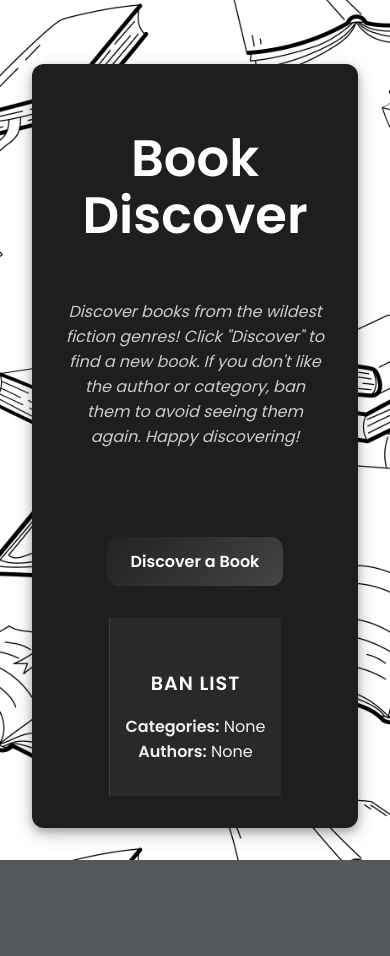
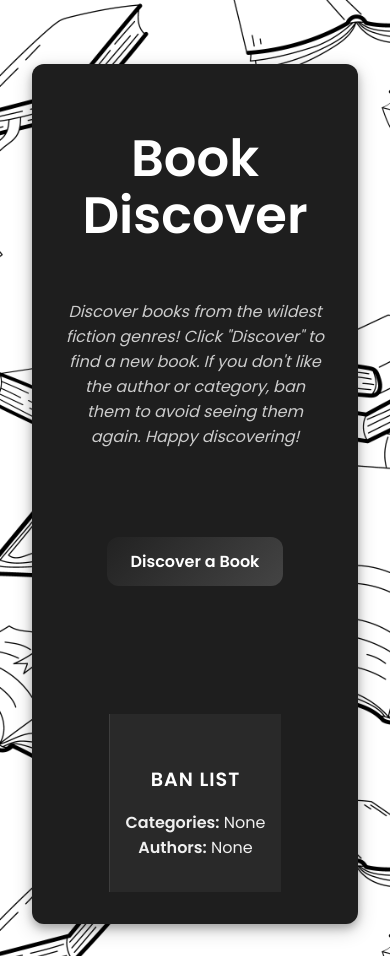
Before and after one commit to angiervr81/BookiClick, a React (Vite) app in the folder BookiClick/: page / in a window 390 px wide. Before the commit the page ends 860 px from the top, so only its background shows below. Built offline with nearby package versions, Linux system fonts and the light colour scheme.

Commit message:
Updating app.css
adding history display and adjusting book info

```diff
--- a/BookiClick/src/App.css
+++ b/BookiClick/src/App.css
@@ -55,6 +55,8 @@
   padding: 2rem;
   box-shadow: 0 4px 8px rgba(0, 0, 0, 0.25), 0 6px 20px rgba(0, 0, 0, 0.19);
   margin-top: 2rem;
+
+
 }
 
 /* ---------- Title ---------- */
@@ -121,10 +123,20 @@
 .book-info p {
   margin: 0.5rem 0;
   color: #ddd;
+  display: flex;
+  align-items: center;
+  justify-content: center;
+  flex-wrap: wrap;
+  gap: 0.5rem;
+  white-space: normal;
+  text-align: center;
+  word-break: break-word;
+
 }
 
 .book-info strong {
   color: #f8f8f8;
+  flex-shrink: 0;
 }
 
 .clickable {
@@ -136,6 +148,8 @@
   cursor: pointer;
   transition: all 0.2s ease;
   font-weight: 600;
+  max-width: 100%;
+  white-space: nowrap;
 }
 
 .clickable:hover {
@@ -179,3 +193,104 @@
   flex-wrap: wrap;
   gap: 2rem;
 }
+
+/* ---------- History Display ---------- */
+.history-section {
+  width: 100%;
+  margin-top: 3rem;
+  padding-top: 2rem;
+  border-top: 2px solid rgba(255, 255, 255, 0.1);
+  text-align: center;
+}
+
+.history-grid {
+  display: flex;
+  flex-wrap: wrap;
+  justify-content: center;
+  gap: 2rem;
+}
+
+.clear-history-btn {
+  background-color: #8b2f2f;
+  color: white;
+  border: none;
+  padding: 10px 20px;
+  margin-bottom: 1rem;
+  font-weight: bold;
+  border-radius: 8px;
+  cursor: pointer;
+  transition: background 0.3s ease;
+}
+
+.clear-history-btn:hover {
+  background-color: #a63c3c;
+}
+
+.history-wrapper {
+  display: flex;
+  flex-direction: column;
+  align-items: center;
+}
+/* ----- Three-column main layout ----- */
+.main-content {
+  display: flex;
+  justify-content: space-between;
+  align-items: flex-start;
+  gap: 2rem;
+  width: 100%;
+  margin-top: 2rem;
+}
+
+.left-column,
+.center-column,
+.right-column {
+  flex: 1;
+  max-width: 30%;
+  min-width: 250px;
+  overflow-y: auto;
+  max-height: 80vh;
+  background: rgba(255, 255, 255, 0.05);
+  border-radius: 12px;
+  padding: 1rem;
+  box-shadow: 0 4px 10px rgba(0,0,0,0.2);
+}
+
+/* Center column with book display */
+.center-column {
+  display: flex;
+  justify-content: center;
+  align-items: flex-start;
+  background: transparent;
+  box-shadow: none;
+  padding: 0;
+  max-width: 40%;
+  flex-grow: 1;
+}
+
+/* History and banlist vertical layout */
+.left-column,
+.right-column {
+  display: flex;
+  flex-direction: column;
+  align-items: center;
+}
+
+/* Responsive layout for smaller screens */
+@media (max-width: 900px) {
+  .main-content {
+    flex-direction: column;
+    align-items: center;
+  }
+
+  .left-column,
+  .center-column,
+  .right-column {
+    max-width: 100%;
+    min-width: auto;
+    max-height: none;
+    overflow-y: visible;
+    padding: 0 1rem;
+    box-shadow: none;
+    background: transparent;
+  }
+}
```
